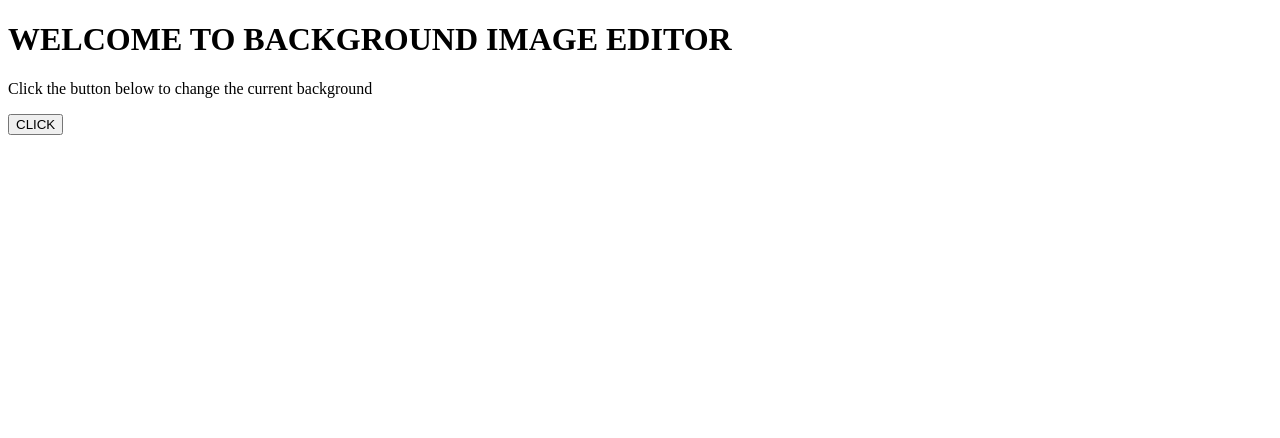
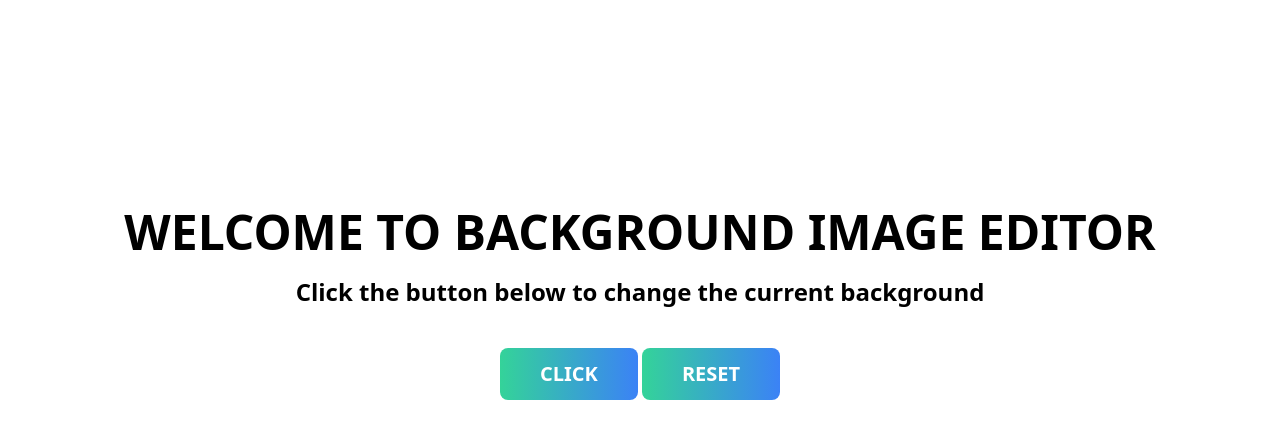
Before and after one commit to ikem-iro/Team_work-Assignment, a plain HTML site: page index.html in a window 1280 px wide. Drawn offline with nearby package versions, Linux system fonts and the light colour scheme.

Commit message:
pushing initial code

```diff
--- a/index.html
+++ b/index.html
@@ -3,13 +3,19 @@
   <head>
     <meta charset="UTF-8" />
     <meta name="viewport" content="width=device-width, initial-scale=1.0" />
+    <link rel="stylesheet" href="https://unpkg.com/tailwindcss@2.2.19/dist/tailwind.min.css" />
     <title>BACKGROUND EDITOR</title>
   </head>
   <body>
-    <main>
-      <h1>WELCOME TO BACKGROUND IMAGE EDITOR</h1>
-      <p>Click the button below to change the current background</p>
-      <button>CLICK</button>
+    <main class="max-w-full md:my-52 my-20 transition-all">
+      <div class="flex flex-col text-center items-center justify-center gap-5 bg-white">
+      <h1 class="md:text-5xl text-lg font-bold">WELCOME TO BACKGROUND IMAGE EDITOR</h1>
+      <p class="md:text-2xl text-base font-semibold">Click the button below to change the current background</p>
+      <div>
+        <button class="mt-5 bg-gradient-to-r from-green-400 to-blue-500 hover:from-pink-500 hover:to-yellow-500 py-3 px-10 text-white md:text-xl text-lg font-bold rounded-lg">CLICK</button>
+        <button class="mt-5 bg-gradient-to-r from-green-400 to-blue-500 hover:from-pink-500 hover:to-yellow-500 py-3 px-10 text-white md:text-xl text-lg font-bold rounded-lg">RESET</button>
+      </div>
+      </div>
     </main>
   </body>
 </html>
```
